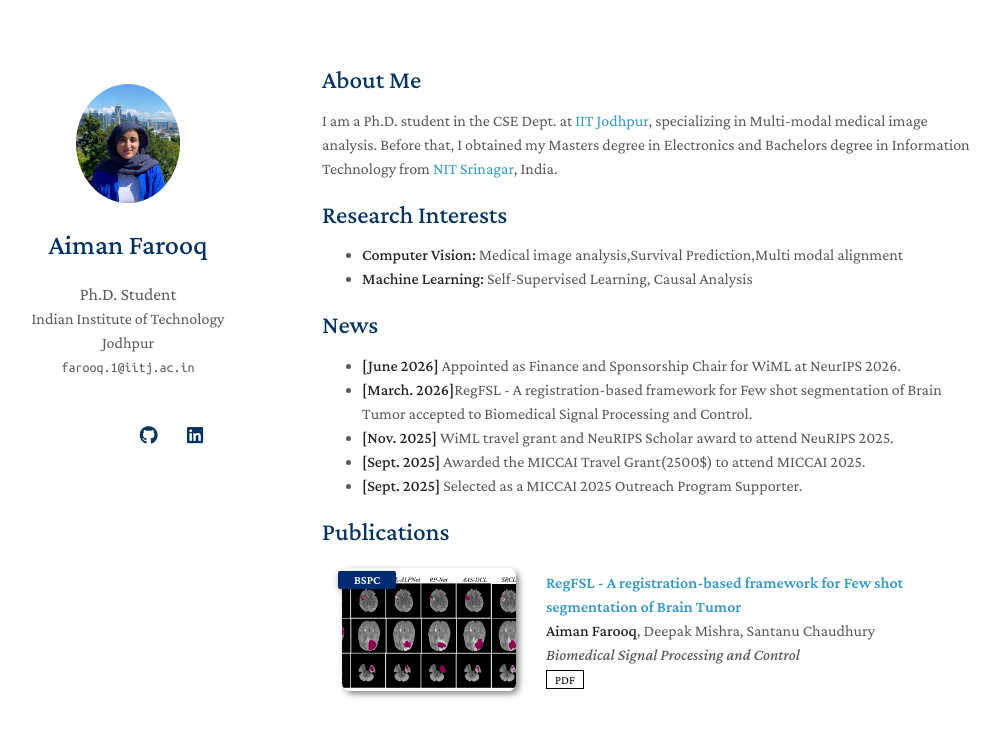
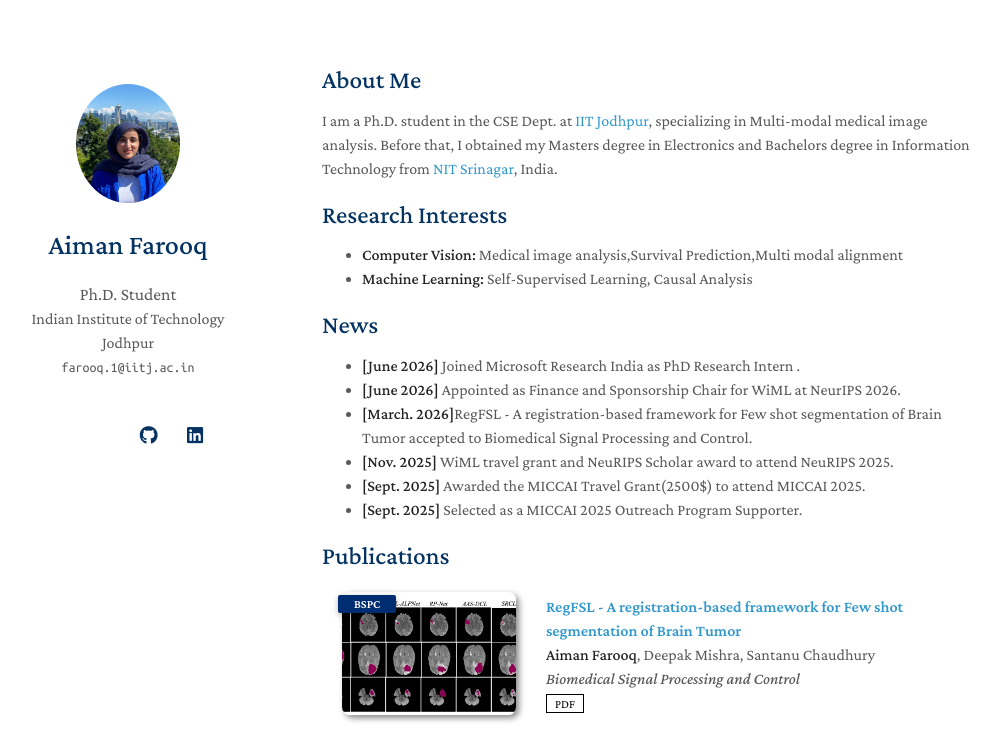
Before and after one commit to aimanfarooqwani/aimanfarooqwani.github.io, a Jekyll site: the page built from index.md, in a window 1280 px wide and 900 px high, cut to the strip 0-732 px from the top of the window. Shown: the whole strip, without its empty margins (148-1148 px from the left). Built offline with Jekyll 4.4.1, drawn with Linux system fonts in a browser that asks for light colours; nearby versions of some CDN libraries; a style sheet for code colours, icons or effects is not loaded; our own code applies the rules of GitHub Pages for plain Markdown files.

Commit message:
Update index.md

```diff
--- a/index.md
+++ b/index.md
@@ -12,6 +12,7 @@ I am a Ph.D. student in the CSE Dept. at <a href="https://www.iitj.ac.in/"> IIT
 - **Machine Learning:** Self-Supervised Learning, Causal Analysis
 
 ## News
+- **[June 2026]** Joined Microsoft Research India as PhD Research Intern .
 - **[June 2026]** Appointed as Finance and Sponsorship Chair for WiML at NeurIPS 2026.
 - **[March. 2026]**RegFSL - A registration-based framework for Few shot segmentation of Brain Tumor accepted to Biomedical Signal Processing and Control.
 - **[Nov. 2025]** WiML travel grant and NeuRIPS Scholar award to attend NeuRIPS 2025.
```
